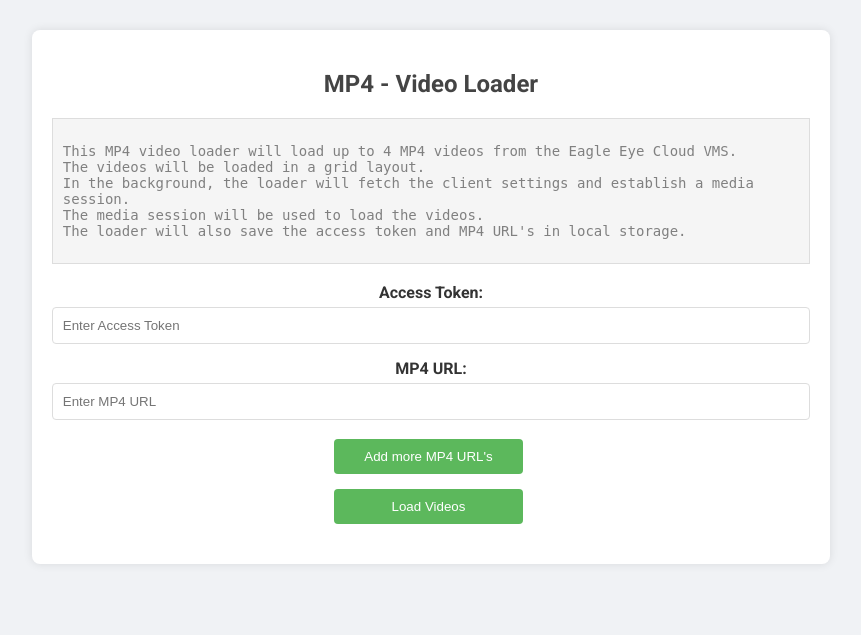
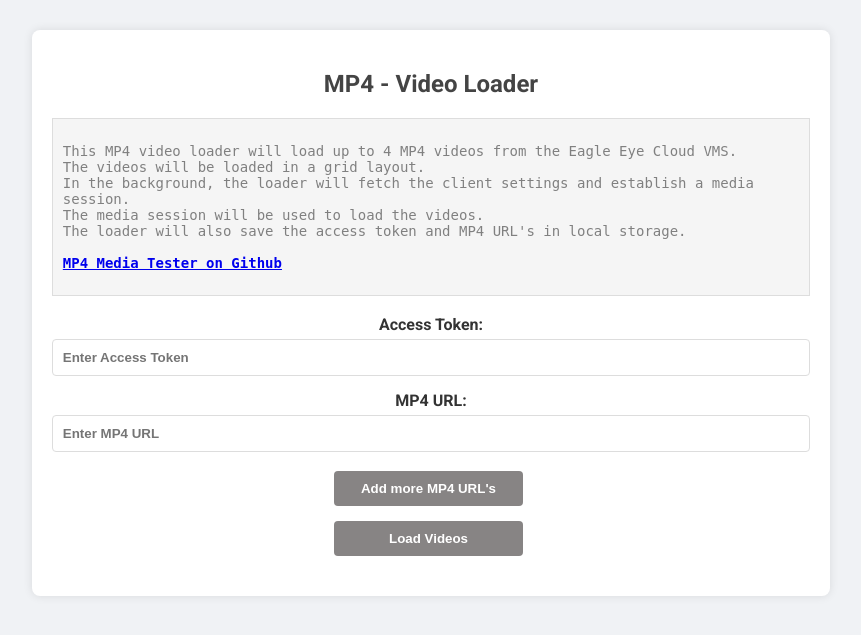
Before and after one commit to mvleest-code/mp4MediaTester, a PHP site: page / in a window 1280 px wide. Shown: the top 635 px of the page, without its empty margins (209-1070 px from the left). Run offline with PHP 8.4, Linux system fonts and the light colour scheme.

Commit message:
Minor changes to index.php
Minor changes to index.php

```diff
--- a/index.php
+++ b/index.php
@@ -39,7 +39,7 @@
             width: 100%;
             margin-right: 5px;
             border: 1px solid #ddd;
-
+            font-weight: bold;
             border-radius: 4px;
             box-sizing: border-box;
         }
@@ -48,12 +48,12 @@
             width: 100%;
             margin-right: 5px;
             border: 1px solid #ddd;
-
+            font-weight: bold;
             border-radius: 4px;
             box-sizing: border-box;
         }
         input[type='button'] {
-            background-color: #5cb85c;
+            background-color: #878484;
             color: white;
             width: 25%;
             border: none;
@@ -61,18 +61,19 @@
             transition: background-color 0.3s;
         }
         input[type='buttonremove'] {
-            background-color: #f75e5e;
+            background-color: #878484;
             color: white;
             width: 25%;
             border: none;
+            text-align: center;
             cursor: pointer;
             transition: background-color 0.3s;
         }
         input[type='button']:hover {
-            background-color: #878484;
+            background-color: #5cb85c;
         }
         input[type='buttonremove']:hover {
-            background-color: #878484;
+            background-color: #f75e5e;
         }
         .video-container {
             margin-top: 20px;
@@ -108,6 +109,8 @@
                 In the background, the loader will fetch the client settings and establish a media session.<br>
                 The media session will be used to load the videos.<br>
                 The loader will also save the access token and MP4 URL's in local storage.<br>
+                <br>
+                <a href="https://github.com/mvleest-code/mp4MediaTester" target="_blank"><strong>MP4 Media Tester on Github</strong><br></a>
             </p>
         </code>
         <br><br>
```
